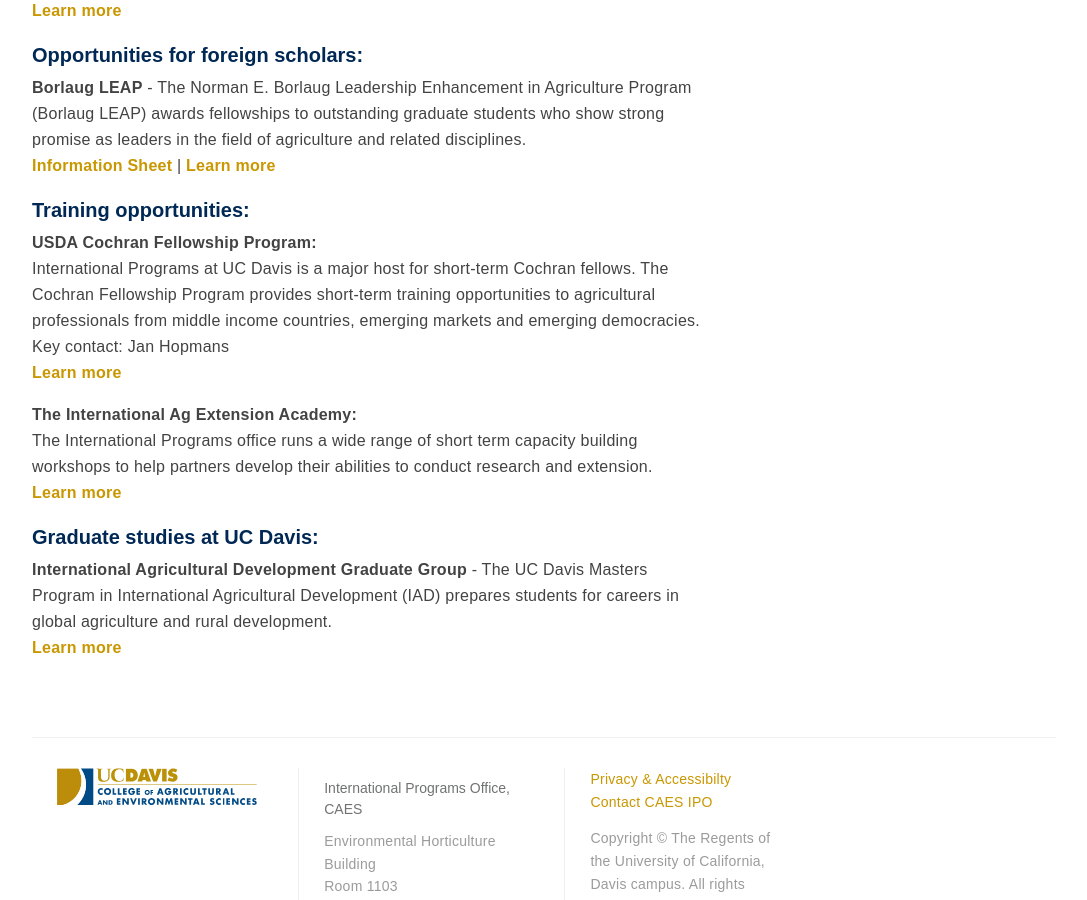
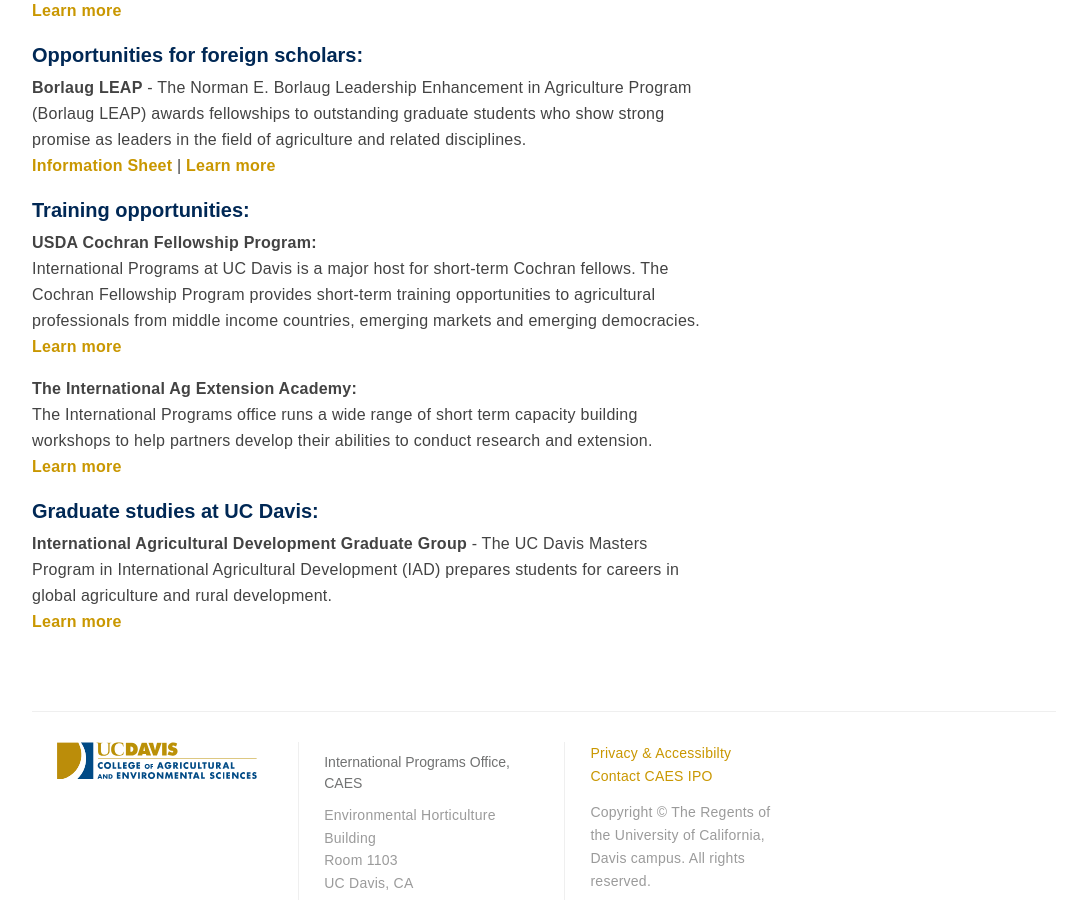
Before and after one commit to ucdavis/ip, a Jekyll site: the page built from scholars-and-students/index.html, in a window 1280 px wide and 900 px high, scrolled down 694 px. Shown: the whole window, without its empty margins (96-1183 px from the left). Built offline with Jekyll 4.4.1, drawn with Linux system fonts in a browser that asks for light colours; nearby versions of some CDN libraries.

Commit message:
fellowships and training edit

```diff
--- a/scholars-and-students/index.html
+++ b/scholars-and-students/index.html
@@ -26,7 +26,7 @@
 
     <h3>Training opportunities:</h3>
 
-    <p><b>USDA Cochran Fellowship Program:</b></br> International Programs at UC Davis is a major host for short-term Cochran fellows. The Cochran Fellowship Program provides short-term training opportunities to agricultural professionals from middle income countries, emerging markets and emerging democracies. Key contact: Jan Hopmans <br><a class="learnmore" target="_blank" href="http://www.fas.usda.gov/programs/cochran-fellowship-program">Learn more</a></p>
+    <p><b>USDA Cochran Fellowship Program:</b></br> International Programs at UC Davis is a major host for short-term Cochran fellows. The Cochran Fellowship Program provides short-term training opportunities to agricultural professionals from middle income countries, emerging markets and emerging democracies. <br><a class="learnmore" target="_blank" href="http://www.fas.usda.gov/programs/cochran-fellowship-program">Learn more</a></p>
 
     <p><b>The International Ag Extension Academy:</b></br> The International Programs office runs a wide range of short term capacity building workshops to help partners develop their abilities to conduct research and extension. <br><a class="learnmore" target="_blank" href="http://www.agextonline.com/index.html">Learn more</a></p>
 
```
